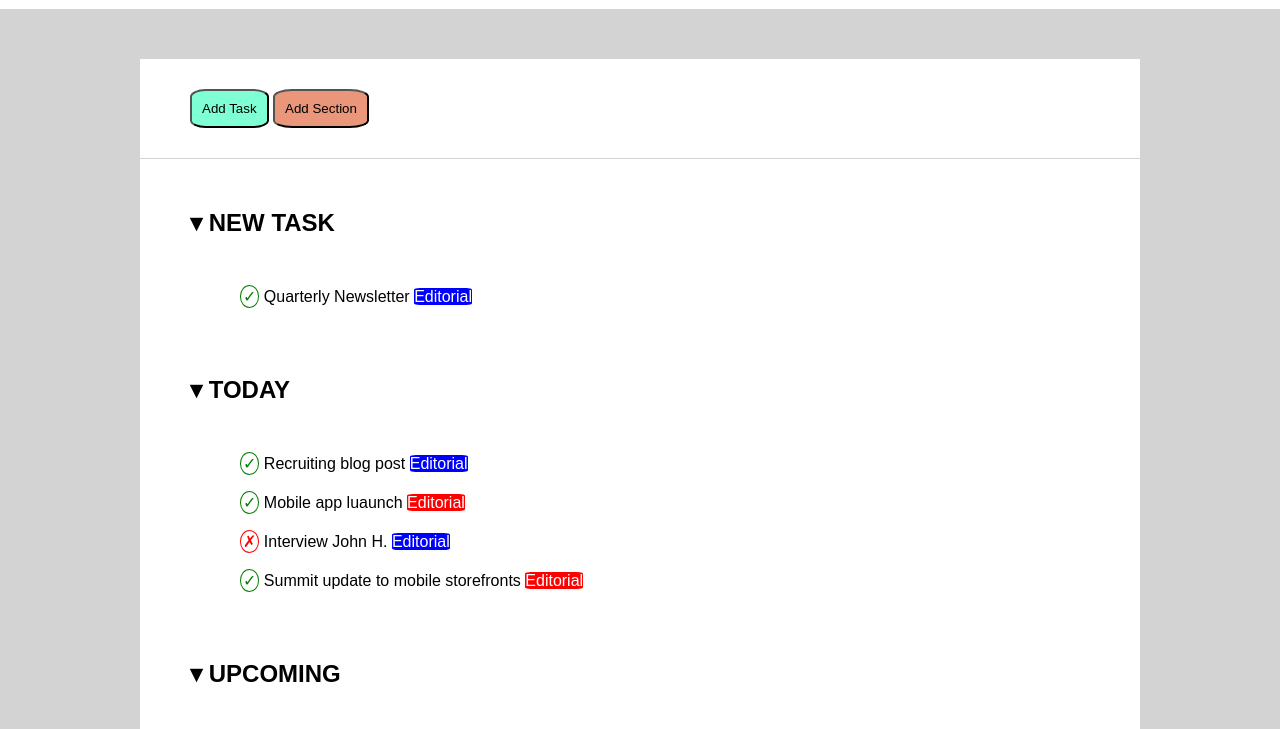
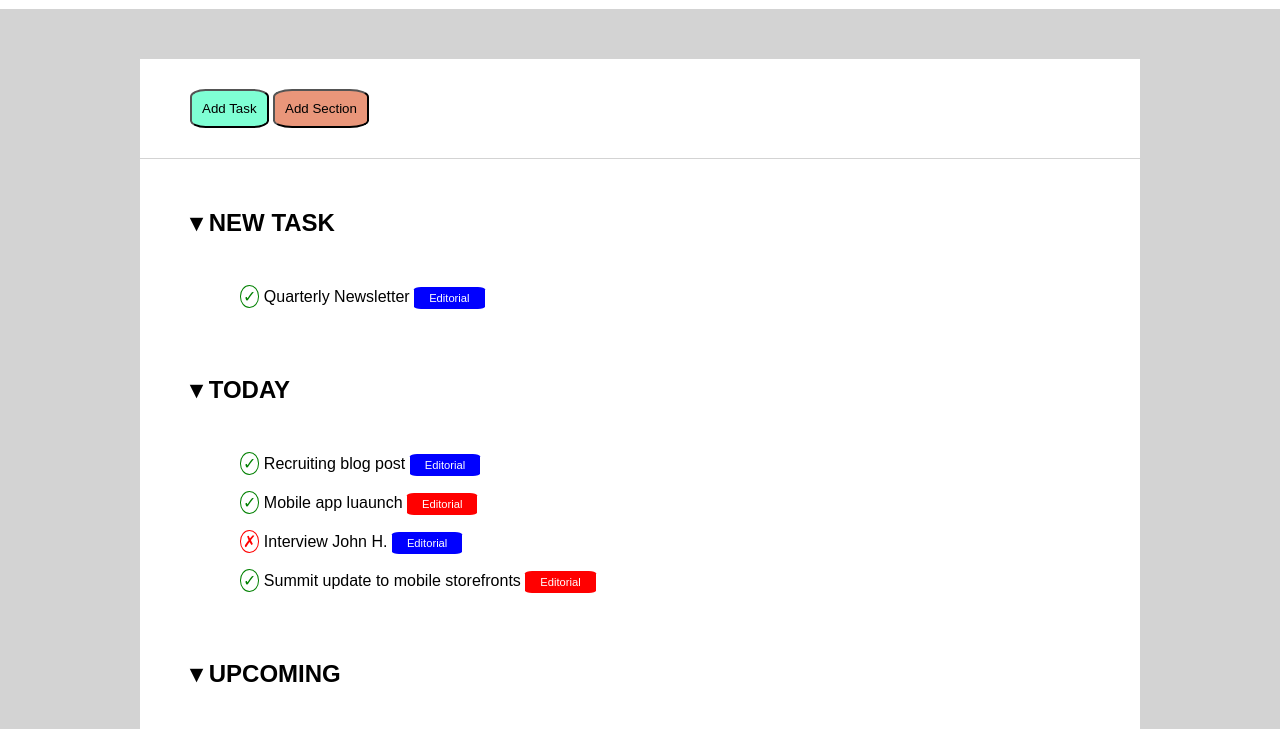
Before and after one commit to Johnnyy91/html-css-toboolist, a plain HTML site: page index.html in a window 1280 px wide. Shown: the part 71-800 px from the top of the page. Drawn offline with Linux system fonts and the light colour scheme.

Commit message:
img modification

```diff
--- a/css/style.css
+++ b/css/style.css
@@ -67,12 +67,16 @@ main{
     border-radius: 10%;
     background-color: blue;
     color: white;
+    padding: 5px 15px;
+    font-size: 0.7rem;
 }
 
 #red{
     border-radius: 10%;
     background-color: red;
     color: white;
+    padding: 5px 15px;
+    font-size: 0.7rem;
 }
 
 ul{
```
